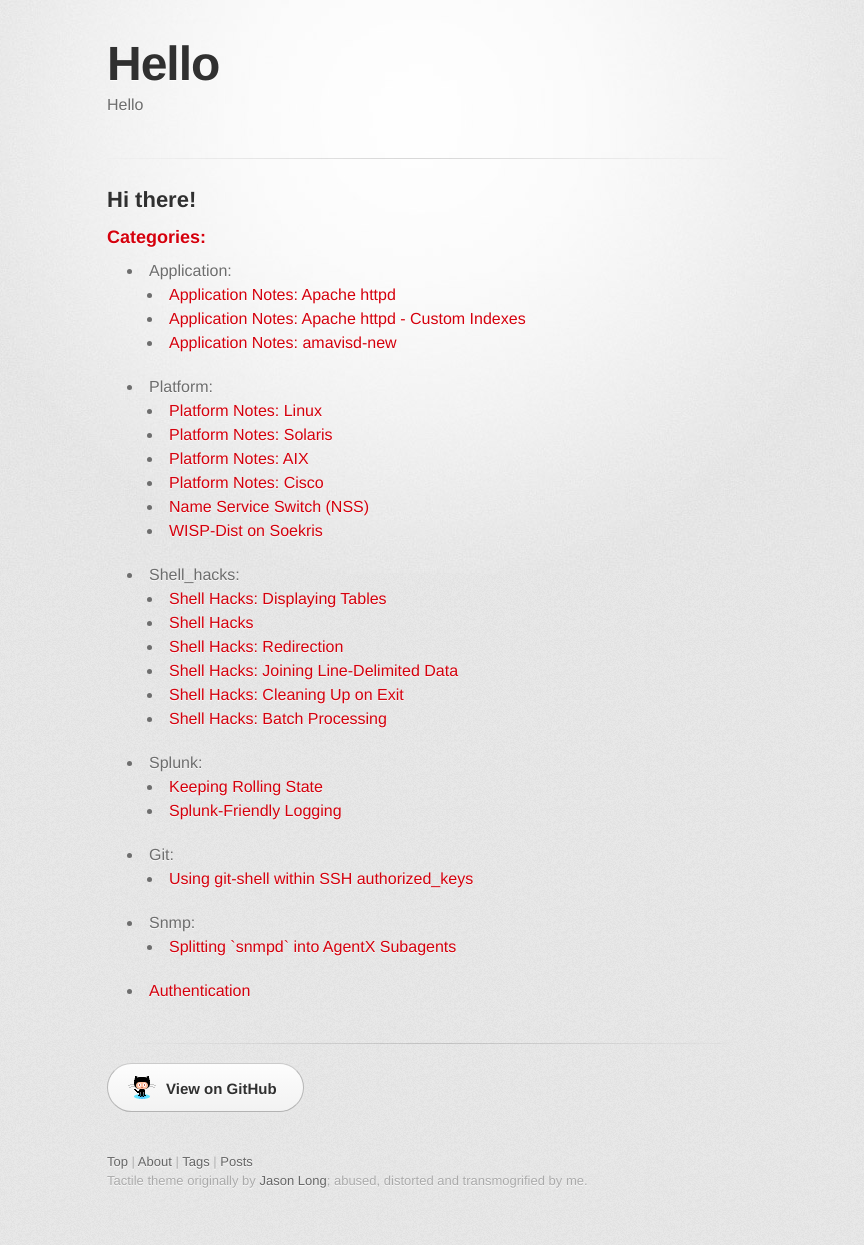
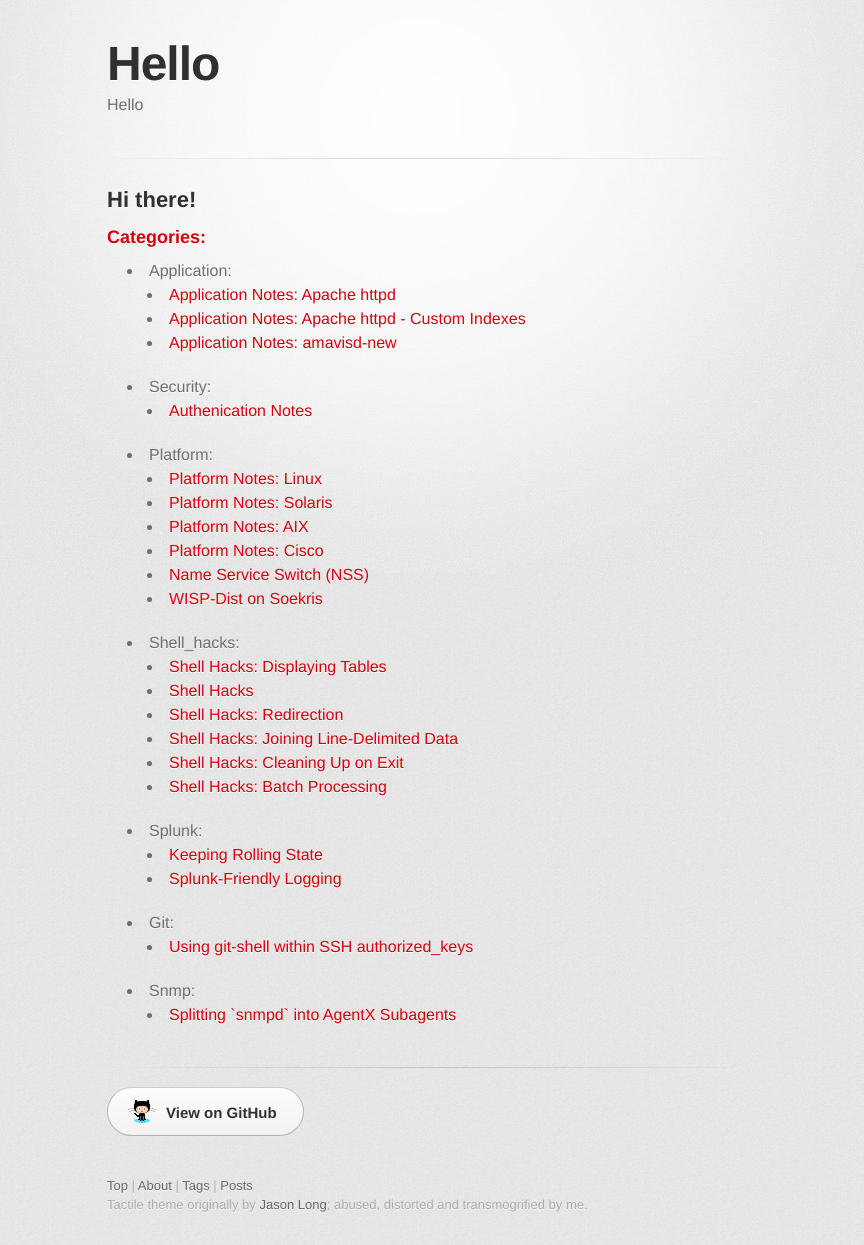
Before and after one commit to wcooley/wcooley.github.io, a Jekyll site: the page built from index.md, in a window 1280 px wide. Shown: the whole page, without its empty margins (223-1087 px from the left). Built offline with Jekyll 4.4.1, drawn with Linux system fonts in a browser that asks for light colours; some web fonts are replaced; Markdown is read by kramdown in place of the engine named in the settings; before the commit the page ends 1221 px from its top, so only the background shows below that.

Commit message:
Convert to MD

```diff
--- a/_posts/2004-11-28-authentication.md
+++ b/_posts/2004-11-28-authentication.md
@@ -1,22 +1,51 @@
-= Authentication Notes =
+---
+layout: default
+tags: authentication
+category: Security
+title: "Authenication Notes"
+---
+# Authentication Notes
 
 Various general bits about authentication.
 
-== Challenge-Response Authentication Requires Plain-text Passwords ==
+## Challenge-Response Authentication Requires Plain-text Passwords
 
-It is often asked why plain-text passwords are necessary for challenge-response authentication types.  Examples of implementations of challenge-response authentication are CHAP for dial-up; SASL mechanisms CRAM-MD5; and NT and LanManager passwords used by Samba and Windows.
+It is often asked why plain-text passwords are necessary for challenge-response
+authentication types.  Examples of implementations of challenge-response
+authentication are CHAP for dial-up; SASL mechanisms CRAM-MD5; and NT and
+LanManager passwords used by Samba and Windows.
 
-With traditional authentication, passwords are stored on the server in an encrypted, or hashed, format, that cannot be reversed.  Authentication happens because the password is passed to the authentication service in clear-text, which then hashes the password and compares the stored password hash with the resulting hash.  As a result, in client-server networks, the password must be passed over the wire at some level in clear-text.  The danger of passing the password in a readable format over a snoopable medium can be mitigated by using an encrypting layer below the authentication; this is particularly convenient if you want to be encrypt the other traffic too.  For example, you can use HTTP, IMAP, LDAP, POP3, and many other protocols easily over SSL/TLS; you can also encrypt all higher-level traffic using IPSec's ESP.
+With traditional authentication, passwords are stored on the server in an
+encrypted, or hashed, format, that cannot be reversed.  Authentication happens
+because the password is passed to the authentication service in clear-text,
+which then hashes the password and compares the stored password hash with the
+resulting hash.  As a result, in client-server networks, the password must be
+passed over the wire at some level in clear-text.  The danger of passing the
+password in a readable format over a snoopable medium can be mitigated by using
+an encrypting layer below the authentication; this is particularly convenient
+if you want to be encrypt the other traffic too.  For example, you can use
+HTTP, IMAP, LDAP, POP3, and many other protocols easily over SSL/TLS; you can
+also encrypt all higher-level traffic using IPSec's ESP.
 
-With challenge-response authentication, however, the password is never passed between client and server in clear-text.  In order to achive this, however, the password must be stored on the server in clear-text.  Challenge-response authentication work generally like this:
-  1. The client sends an authentication request to the server.
-  1. The server looks up the username or other identifier, generates some random data, and encrypts it with the stored password.
-  1. The client, in order to demonstrate that it knows the same password as the server, decrypts the random data and sends it back to the server.
-  1. The server verifies that the returned data is the same as the data that it started with, and proceeds accordingly.
+With challenge-response authentication, however, the password is never passed
+between client and server in clear-text.  In order to achive this, however, the
+password must be stored on the server in clear-text.  Challenge-response
+authentication work generally like this:
 
-This is a simple explanation of how challenge-response authentication works.  It very likely differs in many particulars from actual implementations, but should give you an idea of how things work.
+1. The client sends an authentication request to the server.
+1. The server looks up the username or other identifier, generates some random
+   data, and encrypts it with the stored password.
+1. The client, in order to demonstrate that it knows the same password as the
+   server, decrypts the random data and sends it back to the server.
+1. The server verifies that the returned data is the same as the data that it
+   started with, and proceeds accordingly.
+
+This is a simple explanation of how challenge-response authentication works.
+It very likely differs in many particulars from actual implementations, but
+should give you an idea of how things work.
 
 See also:
+
   * [http://acs-wiki.andrew.cmu.edu/twiki/bin/view/Cyrus/WhyCyrusSaslPlaintextPasswords Why does Cyrus SASL store plaintext passwords in its databases? (Cyrus Wiki)]
   * [http://www.freeradius.org/faq/#4.4 PAP authentication works but CHAP fails (FreeRADIUS FAQ)]
   * [http://us1.samba.org/samba/ftp/docs/textdocs/ENCRYPTION.txt Samba ENCRYPTION.txt]
```
